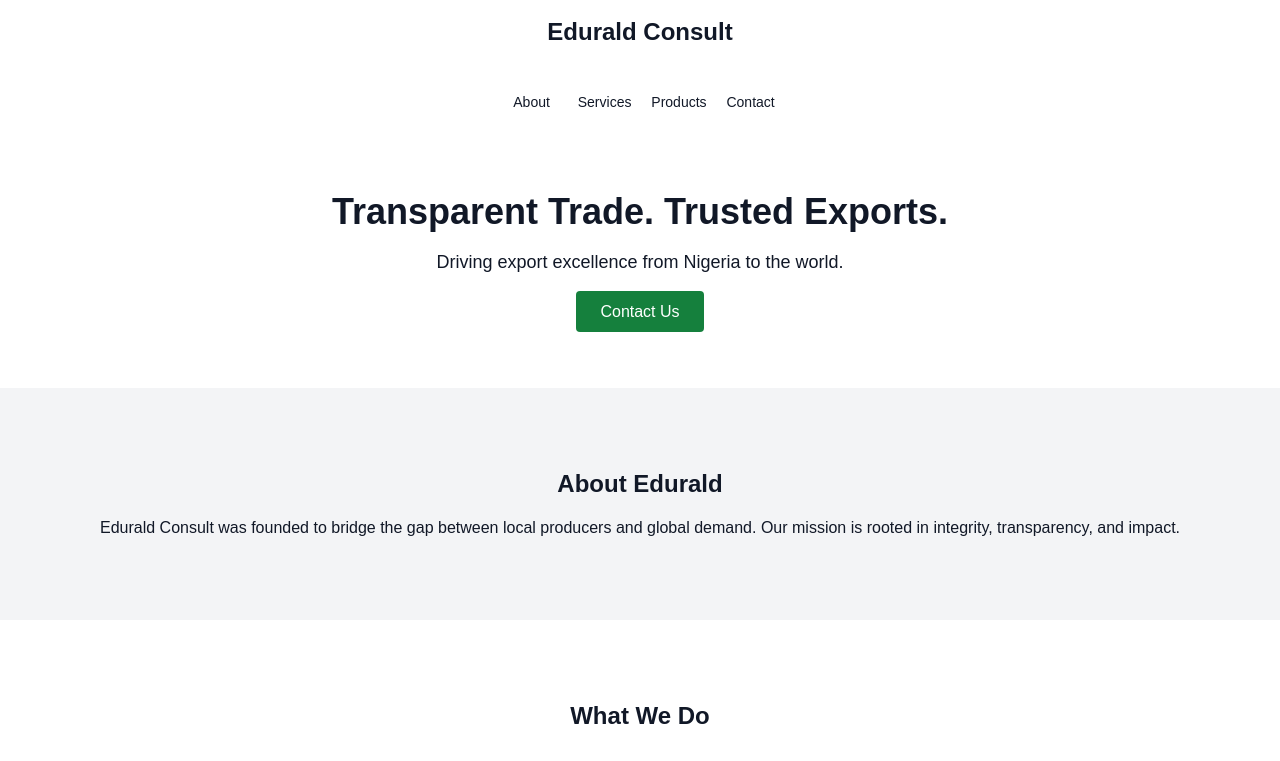
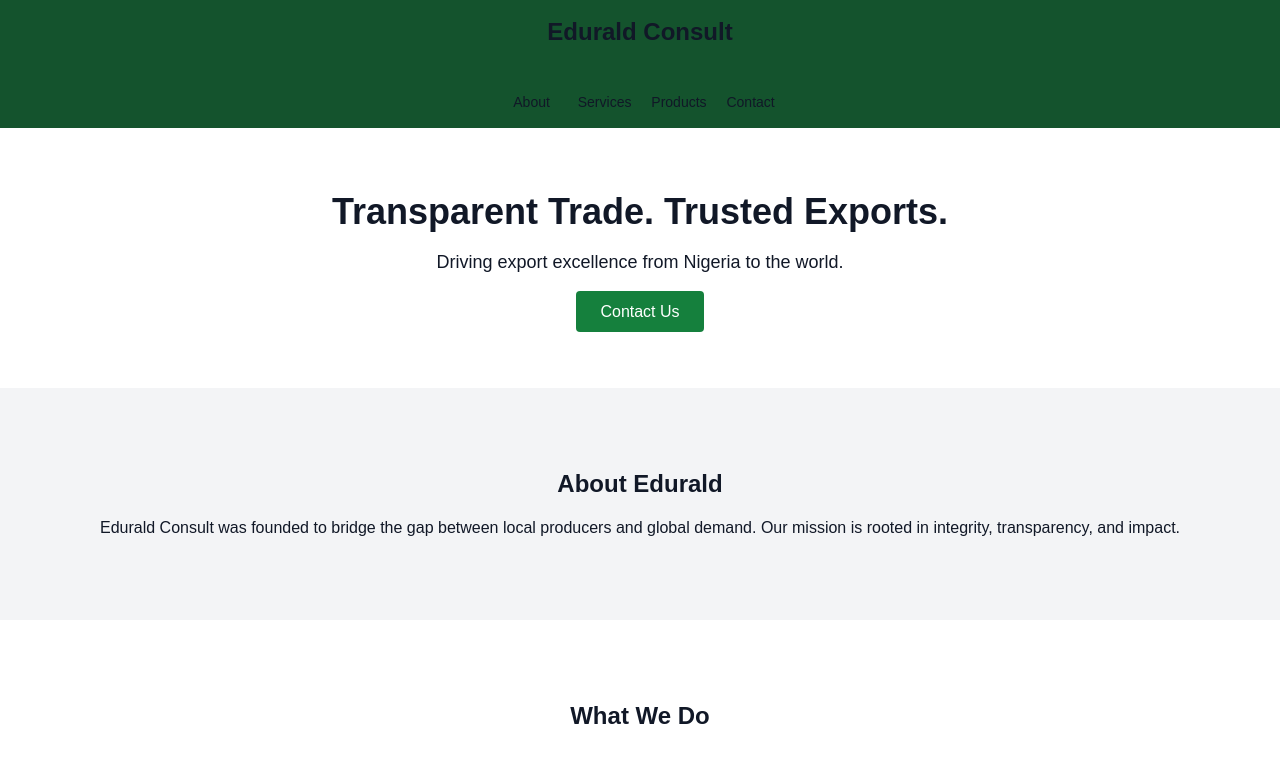
Before and after one commit to JolugboE/Edurald_website, a plain HTML site: page index.html in a window 1280 px wide. Shown: the top 761 px of the page. Drawn offline with nearby package versions, Linux system fonts and the light colour scheme.

Commit message:
update on the header

```diff
--- a/index.html
+++ b/index.html
@@ -13,7 +13,7 @@
 <body class="bg-gray-50 text-gray-900">
 
   <!-- Header -->
-  <header class="bg-white shadow-md p-4 flex flex-col items-center h-32">
+  <header class="bg-green-900 shadow-md p-4 flex flex-col items-center h-32">
     <h1 class="text-2xl font-extrabold text-center">Edurald Consult</h1>
 
     <nav class="space-x-4 text-sm mt-auto">
```
